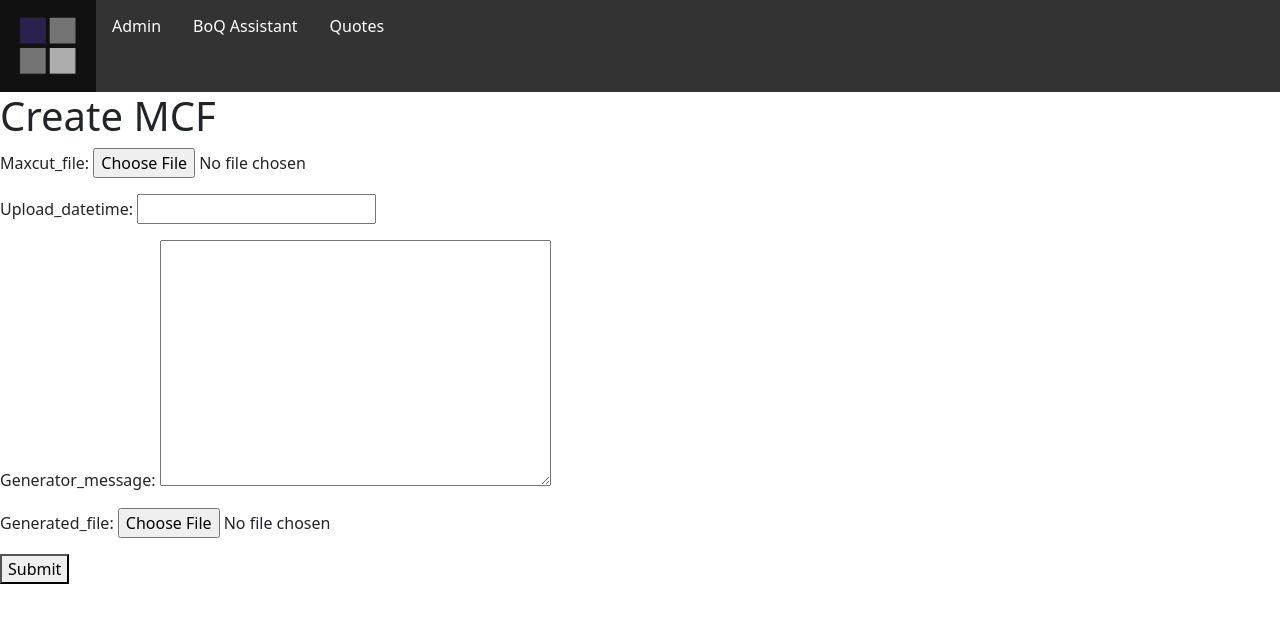
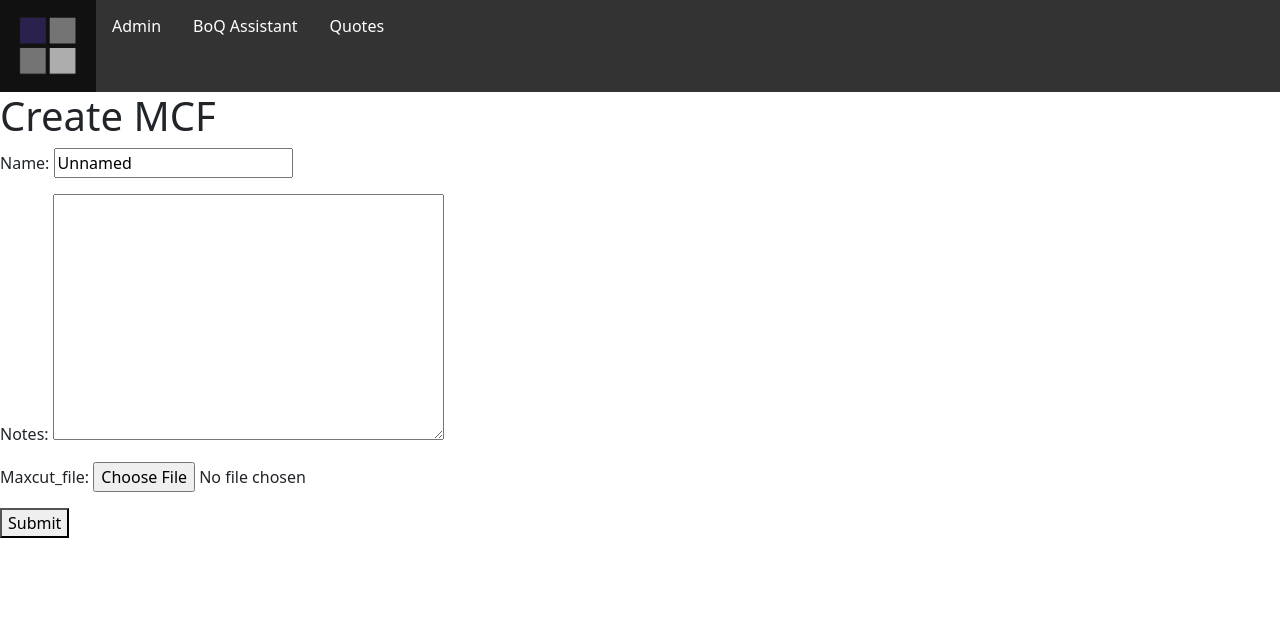
Before and after one commit to SamP-S/Bronze, a Django app: page /boq/create/ in a window 1280 px wide. Shown: the top 623 px of the page. Run offline with Django 5.2, Linux system fonts and the light colour scheme.

Commit message:
rm update, impl MCF

```diff
--- a/django_rock/boq_assistant/forms.py
+++ b/django_rock/boq_assistant/forms.py
@@ -7,10 +7,9 @@ class MCFForm(forms.ModelForm):
 
         # reference python variable names
         fields = [
+            "name",
+            "notes",
             "mc_file",
-            "datetime",
-            "msg",
-            "gen_file"
         ]
 
         # widgets = {
--- a/django_rock/boq_assistant/models.py
+++ b/django_rock/boq_assistant/models.py
@@ -1,12 +1,20 @@
 from django.db import models
+from django import forms
+
+def validate_file_is_csv(value):
+    if not value.name.endswith(".csv"):
+        raise forms.ValidationError("File type not supported")
 
 class MCFModel(models.Model):
-    mc_file = models.FileField("maxcut_file")
-    datetime = models.DateTimeField("upload_datetime")
-    msg = models.TextField("generator_message")
+    # user upload
+    name = models.CharField("name", max_length=255, default="Unnamed")
+    notes = models.TextField("notes", default="")
+    mc_file = models.FileField("maxcut_file", validators=[validate_file_is_csv])
+
+    # auto generated
+    datetime = models.DateTimeField("upload_datetime", auto_now=True)
+    warnings = models.TextField("generator_message", default="")
     gen_file = models.FileField("generated_file")
 
-# class QuoteFileModel(models.Model):
-#     quote_file = models.FileField("quote_file")
-#     date = models.DateTimeField("upload_datetime")
-#     gen_file = models.FileField("generated_file")
+    class Meta:
+        ordering = ["-datetime"]
--- a/django_rock/boq_assistant/urls.py
+++ b/django_rock/boq_assistant/urls.py
@@ -1,11 +1,10 @@
 from django.urls import path
-from .views import MyView, MCFCreateView, MCFListView, MCFDetailView, MCFUpdateView, MCFDeleteView
+from .views import MyView, MCFCreateView, MCFListView, MCFDetailView, MCFDeleteView
 
 urlpatterns = [
     path('testing/', MyView.as_view(), name='my_view'),
     path('', MCFListView.as_view(), name='mcf_list'),
     path('create/', MCFCreateView.as_view(), name='mcf_create'),
     path('tasks/<int:pk>/', MCFDetailView.as_view(), name='mcf_detail'),
-    path('tasks/<int:pk>/update/', MCFUpdateView.as_view(), name='mcf_update'),
     path('tasks/<int:pk>/delete/', MCFDeleteView.as_view(), name='mcf_delete'),
 ]
--- a/django_rock/boq_assistant/views.py
+++ b/django_rock/boq_assistant/views.py
@@ -1,6 +1,6 @@
 from django.shortcuts import render
 from django.views import View
-from django.views.generic import ListView, DetailView, CreateView, UpdateView, DeleteView
+from django.views.generic import ListView, DetailView, CreateView, DeleteView
 from django.http import HttpResponse, Http404
 from django.conf import settings
 from django.urls import reverse_lazy
@@ -8,23 +8,12 @@ import os
 from .models import MCFModel
 from .forms import MCFForm
 
-# # absolutely no security validation taking place lol
-# def DownloadFile(request, path):
-#     print(request)
-#     full_path = os.path.join(settings.MEDIA_ROOT, path)
-#     if (not os.path.exists(full_path)):
-#         return Http404()
-#     with open(full_path, "rb") as fh:
-#         response = HttpResponse(fh.read(), content_type="application/vnd.ms-excel")
-#         response['Content-Disposition'] = 'inline; filename=' + os.path.basename(full_path)
-#         return response
-
 class MCFListView(ListView):
     model = MCFModel
     template_name = "boq_assistant/mcf_list.html"
     context_object_name = "mcf"
 
-class MCFDetailView(DeleteView):
+class MCFDetailView(DetailView):
     model = MCFModel
     template_name = "boq_assistant/mcf_detail.html"
 
@@ -34,11 +23,21 @@ class MCFCreateView(CreateView):
     template_name = "boq_assistant/mcf_create.html"
     success_url = reverse_lazy("mcf_list")
 
-class MCFUpdateView(UpdateView):
-    model = MCFModel
-    form_class = MCFForm
-    template_name = "boq_assistant/mcf_update.html"
-    success_url = reverse_lazy("mcf_detail")
+    ### TODO: implement file path validation to ensure existing files dont get deleted
+    def form_valid(self, form):
+        # if form.is_valid():
+        obj = form.save(commit=False)
+        path = settings.MEDIA_ROOT + "/test_file.txt"
+        with open(path, "wt") as f:
+            f.write("1234\n")
+
+        # datetime set automatically
+        obj.gen_file.name = path
+        obj.warnings = "No warnings"
+        print(obj.gen_file)
+        obj.save()
+        return super().form_valid(form)
+
 
 class MCFDeleteView(DeleteView):
     model = MCFModel
--- a/django_rock/templates/boq_assistant/mcf_list.html
+++ b/django_rock/templates/boq_assistant/mcf_list.html
@@ -18,13 +18,14 @@
             {% for mcf in mcf %}
             <tr>
                 <td>{{ mcf.id }}</td>
+                <td>{{ mcf.name }}</td>
+                <td>{{ mcf.notes }}</td>
                 <td>{{ mcf.mc_file.name }}</td>
                 <td>{{ mcf.datetime }}</td>
-                <td>{{ mcf.msg }}</td>
+                <td>{{ mcf.warnings }}</td>
                 <td>{{ mcf.gen_file.name }}</td>
                 <td>
                     <a href="{% url 'mcf_detail' mcf.id %}">View</a>
-                    <a href="{% url 'mcf_update' mcf.id %}">Edit</a>
                     <a href="{% url 'mcf_delete' mcf.id %}">Delete</a>
                 </td>
             </tr>
```
Also changed, not shown: django_rock/templates/boq_assistant/mcf_detail.html (+4 -3 lines).
